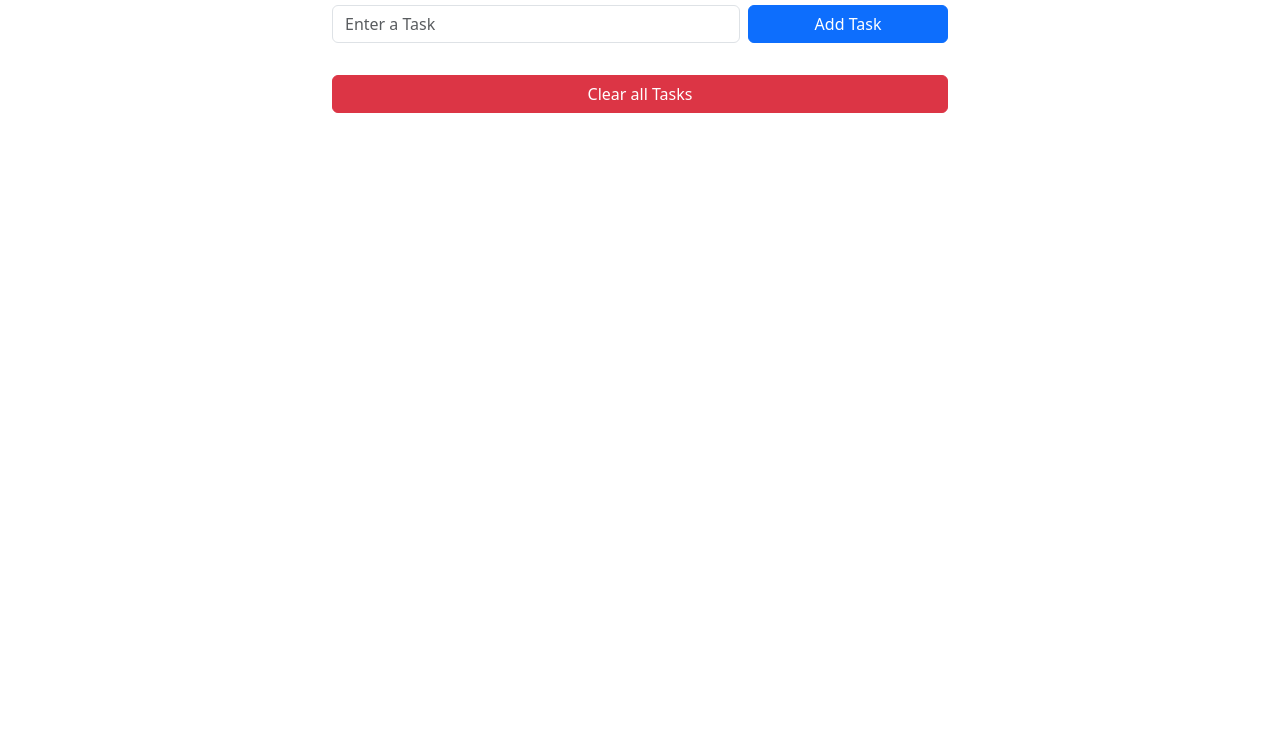
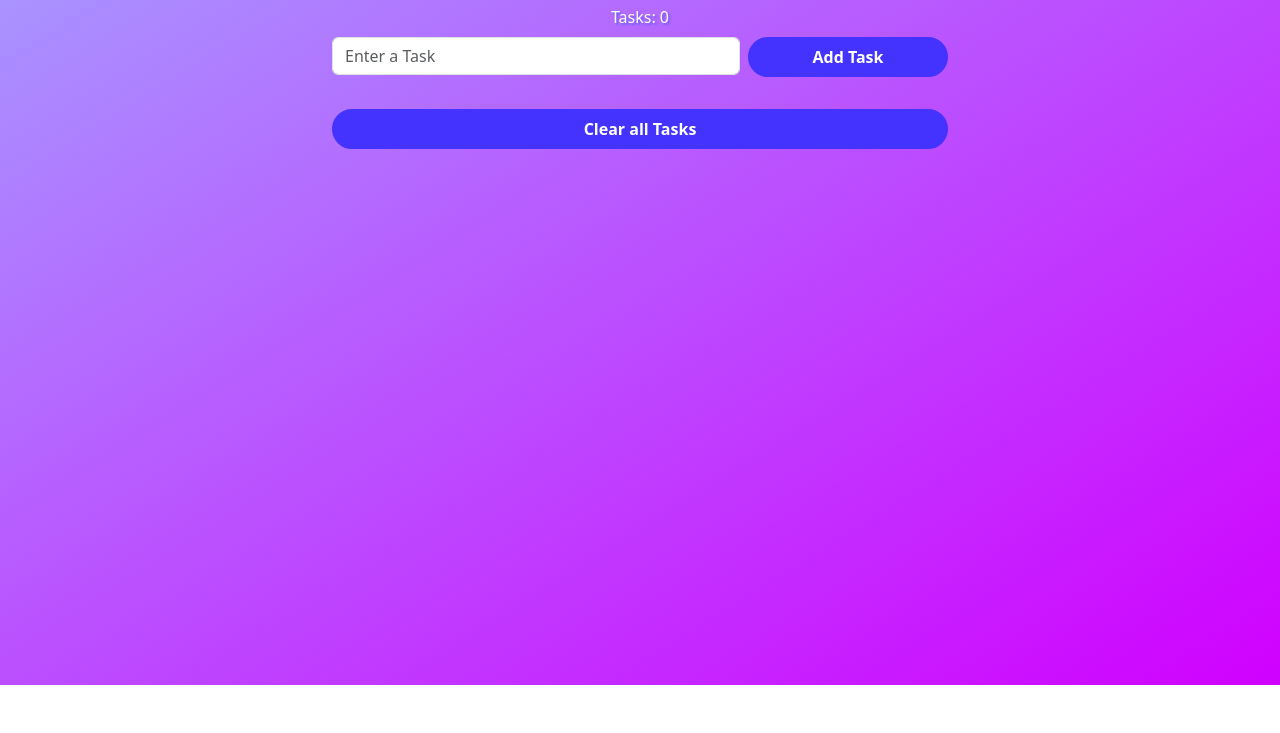
Before and after one commit to alexagold1/ToDoList, a plain HTML site: page index.html in a window 1280 px wide. Shown: the part 115-848 px from the top of the page. Before the commit the page ends 800 px from the top, so only its background shows below. Drawn offline with nearby package versions, Linux system fonts and the light colour scheme; a web font is replaced by a local one.

Commit message:
done styling just finish task bar

```diff
--- a/index.html
+++ b/index.html
@@ -11,6 +11,7 @@
     <link href="https://cdn.jsdelivr.net/npm/bootstrap@5.3.2/dist/css/bootstrap.min.css" rel="stylesheet"
         integrity="sha384-T3c6CoIi6uLrA9TneNEoa7RxnatzjcDSCmG1MXxSR1GAsXEV/Dwwykc2MPK8M2HN" crossorigin="anonymous" />
     <link rel="stylesheet" href="style.css">
+    <link rel="stylesheet" href="https://use.typekit.net/dsr1cun.css">
 </head>
 
 <body>
@@ -26,17 +27,19 @@
                 <div class="h1 text-center mb-4">
                     To-Do List
                 </div>
+                <div id="taskCounter" class="text-center mb-2">
+                    Tasks: 0
+                </div>
                 <div class="row g-2">
                     <div class="col-8">
                         <input type="text" id="taskInput" class="form-control" placeholder="Enter a Task">
                     </div>
                     <div class="col-4">
-                        <button id="addTaskButton" class="btn btn-primary w-100"> Add Task</button>
+                        <button id="addTaskButton" class="btn btn w-100"> Add Task</button>
                     </div>
                 </div>
                 <ul id="taskList" class="list-group mt-3"> </ul>
-                <button id="clearTaskBtn" class="btn btn-danger mt-3 w-100"> Clear all Tasks </button>
-
+                <button id="clearTaskBtn" class="btn btn mt-3 w-100"> Clear all Tasks </button>
 
     </main>
 
--- a/script.js
+++ b/script.js
@@ -1,38 +1,49 @@
-//Init(Create) an empty array element called tasks
+// Init(Create) an empty array element called tasks
 let tasks = []
 
-//Add an ON CLICK event listener to the "add task button" that calls a function
-document.getElementById('addTaskButton').addEventListener('click', function(){
-    //get the value of the input box and store it in a variable called taskInput
-    let taskInput = document.getElementById('taskInput').value
+// Add an ON CLICK event listener to the "add task button" that calls a function
+document.getElementById('addTaskButton').addEventListener('click', function() {
+    addTask()
+})
 
-    //Check if taskInput has value or something in it
-    if(taskInput){
-        tasks.push(taskInput)
-
-        //clear the input field
-       document.getElementById('taskInput').value = ''
-
-// call the function to update the task list displayt
-        displayTasks()
+// Add an event listener for the "Enter" key to add a task
+document.getElementById('taskInput').addEventListener('keydown', function(event) {
+    if (event.key === "Enter") { // Check if the Enter key is pressed
+        addTask()
     }
 })
 
-//function to display tasks in the list
+// Function to handle adding tasks (called by both the click and Enter key events)
+function addTask() {
+    // Get the value of the input box and store it in a variable called taskInput
+    let taskInput = document.getElementById('taskInput').value
+
+    // Check if taskInput has value or something in it
+    if (taskInput) {
+        tasks.push(taskInput)
+
+        // Clear the input field
+        document.getElementById('taskInput').value = ''
+
+        // Call the function to update the task list display
+        displayTasks()
+    }
+}
+
+// Function to display tasks in the list
 function displayTasks() {
-    //select the unordered list (tasklist) in the html
+    // Select the unordered list (taskList) in the html
     let taskList = document.getElementById('taskList')
 
-    //clear the existing task list before updating it
+    // Clear the existing task list before updating it
     taskList.innerHTML = ''
 
-    //loops through each task in the array and create a list item
-
-    tasks.forEach((task, index ) => {
-        //create a new <li> element for each task
+    // Loop through each task in the array and create a list item
+    tasks.forEach((task, index) => {
+        // Create a new <li> element for each task
         let li = document.createElement('li')
 
-     //Add css classes for styling
+        // Add css classes for styling
         li.classList.add(
             'list-group-item',
             'd-flex',
@@ -42,24 +53,31 @@ function displayTasks() {
 
         li.innerHTML = `${task} <button class='btn btn-success btn-sm' onclick='removeTask(${index})'> √ </button>`
 
-     //append the new tasks to the task list
+        // Append the new tasks to the task list
         taskList.appendChild(li)
+    })
 
-    })
+    // Update the task counter
+    updateTaskCounter()
 }
 
-//Function to remove a task from thee list when the check button is clicked
-
-function removeTask(index){
+// Function to remove a task from the list when the check button is clicked
+function removeTask(index) {
     tasks.splice(index, 1)
 
     displayTasks()
 }
 
-//Event listener for the "Clear all tasks" button
-document.getElementById('clearTaskBtn').addEventListener('click', function(){
-//empty thr tasks array to remove all tasks
+// Event listener for the "Clear all tasks" button
+document.getElementById('clearTaskBtn').addEventListener('click', function() {
+    // Empty the tasks array to remove all tasks
     tasks = []
-//call the function to update the tasks list display
+    // Call the function to update the task list display
     displayTasks()
 })
+
+// Function to update the task counter
+function updateTaskCounter() {
+    let taskCounter = document.getElementById('taskCounter')
+    taskCounter.textContent = `Tasks: ${tasks.length}`
+}
--- a/style.css
+++ b/style.css
@@ -0,0 +1,47 @@
+html, body {
+  height: 100%;
+  width: 100%;
+}
+
+body {
+  background-image: linear-gradient(to bottom right, rgb(166, 158, 255), rgb(208, 0, 255));
+  background-repeat: no-repeat;
+  background-size: cover; /* Ensure the gradient covers the entire screen */
+  background-position: center; /* Optional: to center the gradient */
+}
+
+.h1{
+ font-family: "junegull", sans-serif;
+font-weight: 400;
+font-style: normal;
+color: white;
+}
+
+
+
+.btn{
+    min-width: 130px;
+    height: 40px;
+    color: #fff;
+    padding: 5px 10px;
+    font-weight: bold;
+    cursor: pointer;
+    transition: all 0.3s ease;
+    position: relative;
+    display: inline-block;
+    outline: none;
+    border-radius: 20px;
+    border: 2px solid #4433ff;
+    background: #4433ff;
+  }
+  .btn:hover{
+    background: #ffffff;
+    color: #6b5ef4
+  }
+
+
+  #taskCounter{
+    color: white;
+    text-shadow: 2px 2px 2px #6b5ef4;
+
+    }
```
Lines whose indentation alone changed are shown as unchanged.
